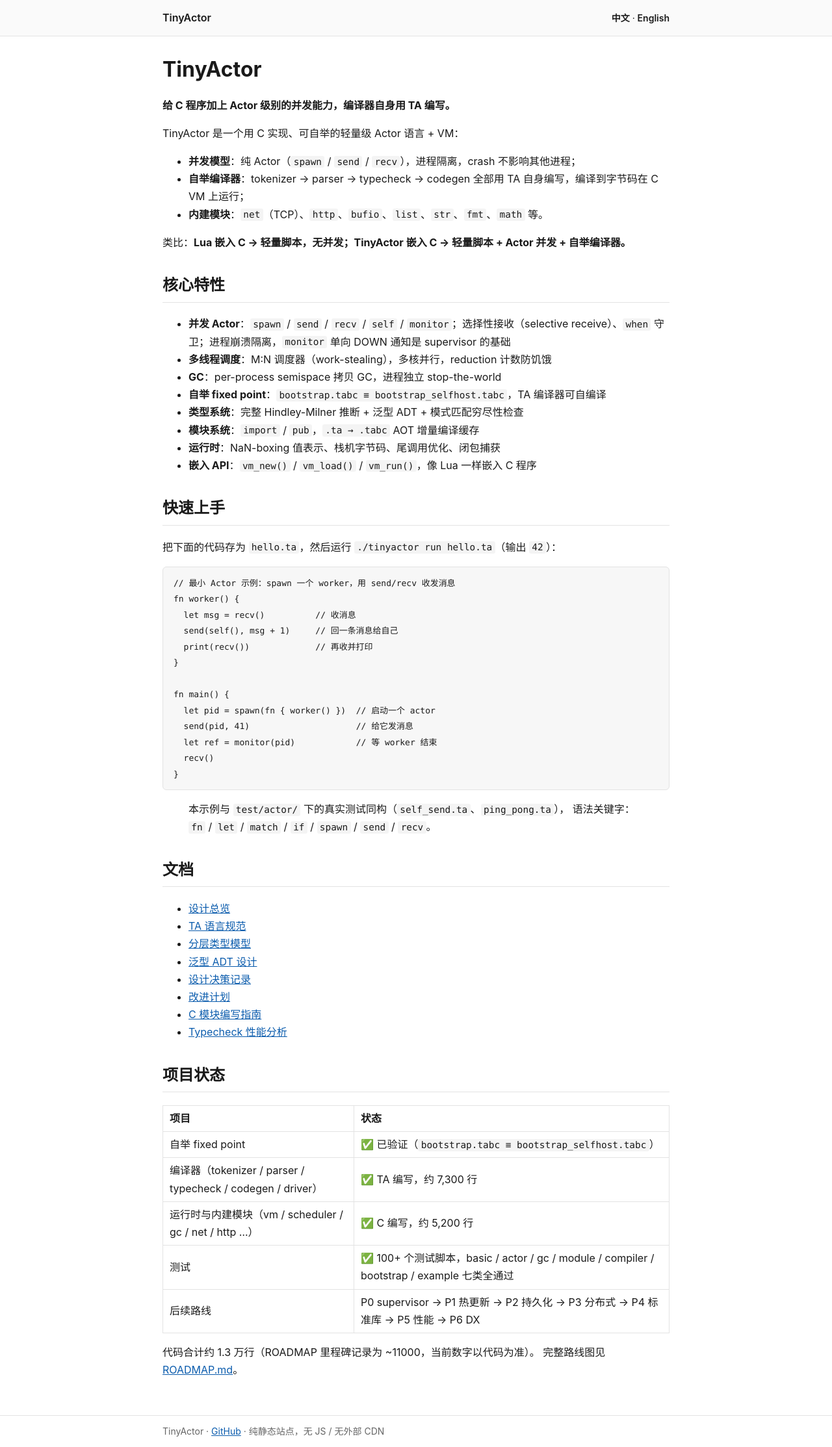
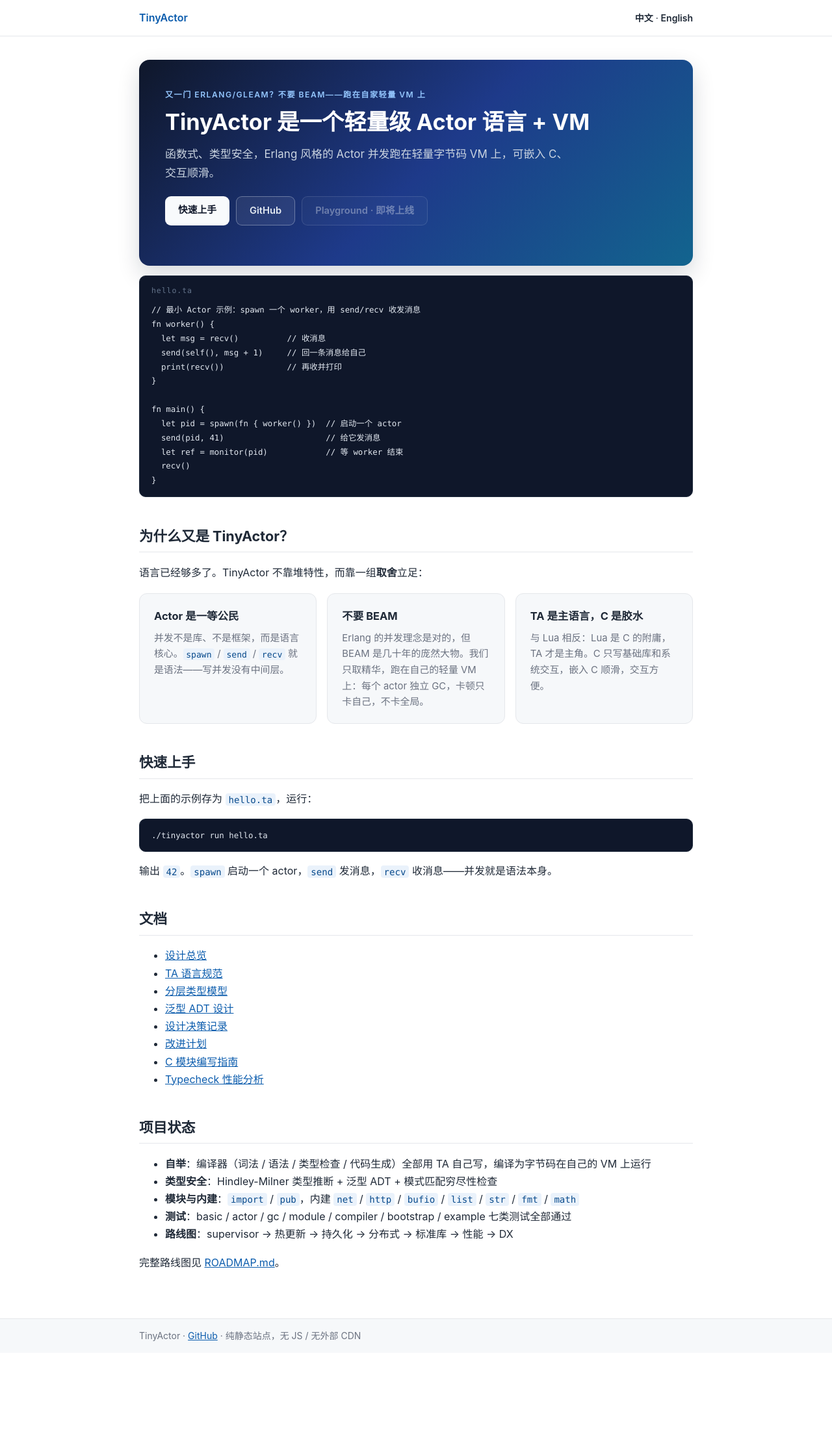
Before and after one commit to tiancaiamao/tinyactor, a Jekyll site: the page built from docs/index.md, in a window 1280 px wide. Shown: the whole page at 65% size. Built offline with Jekyll 4.4.1, drawn with Linux system fonts in a browser that asks for light colours; after the commit the page ends 2082 px from its top, so only the background shows below that.

Commit message:
phase1: website redesign — philosophy-first homepage with dark hero (issue #34 follow-up) (#42)
- index.md/index-en.md: 理念叙事（Actor 一等公民 / 不要 BEAM+独立GC / TA 主语言 C 胶水），
  砍掉内部实现细节（bootstrap.tabc/semispace/NaN-boxing/行数统计），强调函数式+类型安全+C交互
- _layouts/default.html: dark hero 渐变 + 品牌色 + 卡片布局 + 代码高亮，无 CDN/JS
- _config.yml: description 与定位一致
- 8 个既有 docs/*.md 零改动；hello 示例语义不变（run 输出 42）

Eval: .pge/eval-task-website-v2.md (PASS 8/8)
Review: .pge/review-phase1.md (无 P1)

````diff
--- a/docs/_config.yml
+++ b/docs/_config.yml
@@ -2,7 +2,7 @@
 # 站点地址：https://tiancaiamao.github.io/tinyactor/
 
 title: TinyActor
-description: 嵌入式 Actor 并发脚本语言 — 自举编译器 + 内建 net/http/bufio/list 等模块
+description: 轻量级 Actor 语言 + VM — 函数式、类型安全，Erlang 风格 Actor 并发，可嵌入 C、交互顺滑
 
 # 子路径部署：baseurl 必须与仓库名一致（GitHub Pages 项目站点）
 baseurl: "/tinyactor"
--- a/docs/_layouts/default.html
+++ b/docs/_layouts/default.html
@@ -6,31 +6,66 @@
 <title>{% if page.title %}{{ page.title }} · {% endif %}{{ site.title }}</title>
 <meta name="description" content="{{ site.description }}">
 <style>
-:root { --fg:#1a1a1a; --bg:#ffffff; --accent:#0b5cad; --muted:#666; --border:#e3e3e3; }
-* { box-sizing: border-box; }
+:root {
+  --bg:#ffffff; --bg-soft:#f6f8fa; --fg:#1f2937; --muted:#6b7280;
+  --border:#e5e7eb; --accent:#0b5cad; --accent-soft:#eaf2fb;
+  --code-bg:#0f172a; --code-fg:#e2e8f0; --code-border:#1e293b;
+}
+* { box-sizing:border-box; }
+html { scroll-behavior:smooth; }
 body { margin:0; font:16px/1.7 -apple-system,"PingFang SC","Hiragino Sans GB","Microsoft YaHei","Segoe UI",sans-serif; color:var(--fg); background:var(--bg); }
-header.site { border-bottom:1px solid var(--border); background:#fafafa; }
-header.site .wrap { max-width:820px; margin:0 auto; padding:14px 20px; display:flex; align-items:baseline; gap:14px; }
+a { color:var(--accent); }
+header.site { border-bottom:1px solid var(--border); background:var(--bg); }
+header.site .wrap { max-width:900px; margin:0 auto; padding:14px 24px; display:flex; align-items:baseline; gap:16px; }
 header.site a { color:inherit; text-decoration:none; font-weight:600; }
+header.site .brand { color:var(--accent); }
 header.site .lang { margin-left:auto; font-size:14px; }
-main { max-width:820px; margin:0 auto; padding:8px 20px 40px; }
+main { max-width:900px; margin:0 auto; padding:32px 24px 56px; }
 h1 { font-size:2rem; line-height:1.3; }
-h2 { margin-top:2rem; border-bottom:1px solid var(--border); padding-bottom:.3rem; }
-a { color:var(--accent); }
-code, pre { font-family:"SF Mono",Menlo,Consolas,monospace; font-size:.9em; }
-code { background:#f4f4f4; padding:.1em .3em; border-radius:3px; }
-pre { background:#f7f7f7; border:1px solid var(--border); border-radius:6px; padding:12px 16px; overflow-x:auto; }
-pre code { background:none; padding:0; }
+h2 { margin-top:2.6rem; border-bottom:1px solid var(--border); padding-bottom:.35rem; font-size:1.35rem; }
+h3 { margin-top:1.6rem; font-size:1.05rem; }
+code, pre { font-family:"SF Mono",Menlo,Consolas,"Liberation Mono",monospace; font-size:.88em; }
+code { background:var(--accent-soft); color:#084a8c; padding:.12em .35em; border-radius:4px; }
+pre { background:var(--code-bg); color:var(--code-fg); border:1px solid var(--code-border); border-radius:10px; padding:14px 18px; overflow-x:auto; line-height:1.55; }
+pre code { background:none; color:inherit; padding:0; }
+
+/* ---- Hero (homepage): dark gradient band with brand color ---- */
+.hero { background:linear-gradient(135deg,#0f172a 0%,#1e3a8a 52%,#0e7490 118%); color:#f8fafc; border-radius:16px; padding:44px 40px 36px; margin:4px 0 14px; box-shadow:0 14px 34px rgba(15,23,42,.16); }
+.hero .kicker { margin:0 0 10px; font-size:.76rem; font-weight:600; letter-spacing:.12em; text-transform:uppercase; color:#93c5fd; }
+.hero h1 { margin:0 0 14px; font-size:2.15rem; line-height:1.22; color:#ffffff; border-bottom:none; font-weight:700; }
+.hero .lead { margin:0 0 22px; font-size:1.06rem; color:#cbd5e1; max-width:58ch; }
+.hero-actions { display:flex; flex-wrap:wrap; gap:10px; margin-bottom:26px; }
+.btn { display:inline-block; padding:9px 20px; border-radius:9px; font-size:.92rem; font-weight:600; text-decoration:none; background:#f8fafc; color:#0f172a; }
+.btn:hover { background:#ffffff; box-shadow:0 4px 12px rgba(0,0,0,.25); }
+.btn.ghost { background:rgba(248,250,252,.07); color:#e2e8f0; border:1px solid rgba(226,232,240,.35); }
+.btn.ghost:hover { background:rgba(248,250,252,.16); }
+.btn.disabled { opacity:.42; cursor:not-allowed; pointer-events:none; }
+
+/* ---- Hero code block: dark, sits right below the hero ---- */
+.hero-code::before { content:"hello.ta"; display:block; font-family:"SF Mono",Menlo,Consolas,monospace; font-size:.72rem; letter-spacing:.08em; color:#64748b; margin-bottom:10px; }
+
+/* ---- Idea cards: one trade-off per card ---- */
+.card-grid { display:grid; grid-template-columns:repeat(auto-fit,minmax(250px,1fr)); gap:16px; margin:18px 0 4px; }
+.card { background:var(--bg-soft); border:1px solid var(--border); border-radius:12px; padding:20px 22px; }
+.card h3 { margin:0 0 8px; font-size:1.03rem; color:var(--fg); }
+.card p { margin:0; color:var(--muted); font-size:.93rem; line-height:1.65; }
+
 table { border-collapse:collapse; width:100%; }
 th, td { border:1px solid var(--border); padding:6px 10px; text-align:left; }
-footer { border-top:1px solid var(--border); color:var(--muted); font-size:14px; }
-footer .wrap { max-width:820px; margin:0 auto; padding:12px 20px; }
+footer { border-top:1px solid var(--border); color:var(--muted); font-size:14px; background:var(--bg-soft); }
+footer .wrap { max-width:900px; margin:0 auto; padding:14px 24px; }
+footer a { color:var(--accent); }
+@media (max-width:640px) {
+  .hero { padding:32px 24px 28px; border-radius:12px; }
+  .hero h1 { font-size:1.6rem; }
+  .card-grid { grid-template-columns:1fr; }
+}
 </style>
 </head>
 <body>
 <header class="site">
   <div class="wrap">
-    <a href="{{ site.baseurl }}/">{{ site.title }}</a>
+    <a class="brand" href="{{ site.baseurl }}/">{{ site.title }}</a>
     <span class="lang">
       {% if page.lang == 'en' %}<a href="{{ site.baseurl }}/">中文</a> · <strong>English</strong>
       {% else %}<strong>中文</strong> · <a href="{{ site.baseurl }}/index-en.html">English</a>{% endif %}
--- a/docs/index.md
+++ b/docs/index.md
@@ -1,33 +1,18 @@
 ---
 layout: default
-title: 嵌入式 Actor 并发脚本语言
+title: 轻量级 Actor 语言 + VM
 lang: zh
 ---
-# TinyActor
-
-**给 C 程序加上 Actor 级别的并发能力，编译器自身用 TA 编写。**
-
-TinyActor 是一个用 C 实现、可自举的轻量级 Actor 语言 + VM：
-- **并发模型**：纯 Actor（`spawn` / `send` / `recv`），进程隔离，crash 不影响其他进程；
-- **自举编译器**：tokenizer → parser → typecheck → codegen 全部用 TA 自身编写，编译到字节码在 C VM 上运行；
-- **内建模块**：`net`（TCP）、`http`、`bufio`、`list`、`str`、`fmt`、`math` 等。
-
-类比：**Lua 嵌入 C → 轻量脚本，无并发；TinyActor 嵌入 C → 轻量脚本 + Actor 并发 + 自举编译器。**
-
-## 核心特性
-
-- **并发 Actor**：`spawn` / `send` / `recv` / `self` / `monitor`；选择性接收（selective receive）、`when` 守卫；进程崩溃隔离，`monitor` 单向 DOWN 通知是 supervisor 的基础
-- **多线程调度**：M:N 调度器（work-stealing），多核并行，reduction 计数防饥饿
-- **GC**：per-process semispace 拷贝 GC，进程独立 stop-the-world
-- **自举 fixed point**：`bootstrap.tabc ≡ bootstrap_selfhost.tabc`，TA 编译器可自编译
-- **类型系统**：完整 Hindley-Milner 推断 + 泛型 ADT + 模式匹配穷尽性检查
-- **模块系统**：`import` / `pub`，`.ta → .tabc` AOT 增量编译缓存
-- **运行时**：NaN-boxing 值表示、栈机字节码、尾调用优化、闭包捕获
-- **嵌入 API**：`vm_new()` / `vm_load()` / `vm_run()`，像 Lua 一样嵌入 C 程序
-
-## 快速上手
-
-把下面的代码存为 `hello.ta`，然后运行 `./tinyactor run hello.ta`（输出 `42`）：
+<div class="hero">
+  <p class="kicker">又一门 Erlang/Gleam？不要 BEAM——跑在自家轻量 VM 上</p>
+  <h1>TinyActor 是一个轻量级 Actor 语言 + VM</h1>
+  <p class="lead">函数式、类型安全，Erlang 风格的 Actor 并发跑在轻量字节码 VM 上，可嵌入 C、交互顺滑。</p>
+  <div class="hero-actions">
+    <a class="btn" href="#quick-start">快速上手</a>
+    <a class="btn ghost" href="https://github.com/tiancaiamao/tinyactor">GitHub</a>
+    <span class="btn ghost disabled" aria-disabled="true">Playground · 即将上线</span>
+  </div>
+</div>
 
 ```ta
 // 最小 Actor 示例：spawn 一个 worker，用 send/recv 收发消息
@@ -44,9 +29,36 @@ fn main() {
   recv()
 }
 ```
+{:.hero-code}
 
-> 本示例与 `test/actor/` 下的真实测试同构（`self_send.ta`、`ping_pong.ta`），
-> 语法关键字：`fn` / `let` / `match` / `if` / `spawn` / `send` / `recv`。
+## 为什么又是 TinyActor？
+
+语言已经够多了。TinyActor 不靠堆特性，而靠一组**取舍**立足：
+
+<div class="card-grid">
+  <div class="card">
+    <h3>Actor 是一等公民</h3>
+    <p>并发不是库、不是框架，而是语言核心。<code>spawn</code> / <code>send</code> / <code>recv</code> 就是语法——写并发没有中间层。</p>
+  </div>
+  <div class="card">
+    <h3>不要 BEAM</h3>
+    <p>Erlang 的并发理念是对的，但 BEAM 是几十年的庞然大物。我们只取精华，跑在自己的轻量 VM 上：每个 actor 独立 GC，卡顿只卡自己，不卡全局。</p>
+  </div>
+  <div class="card">
+    <h3>TA 是主语言，C 是胶水</h3>
+    <p>与 Lua 相反：Lua 是 C 的附庸，TA 才是主角。C 只写基础库和系统交互，嵌入 C 顺滑，交互方便。</p>
+  </div>
+</div>
+
+## 快速上手 {#quick-start}
+
+把上面的示例存为 `hello.ta`，运行：
+
+```console
+./tinyactor run hello.ta
+```
+
+输出 `42`。`spawn` 启动一个 actor，`send` 发消息，`recv` 收消息——并发就是语法本身。
 
 ## 文档
 
@@ -61,13 +73,10 @@ fn main() {
 
 ## 项目状态
 
-| 项目 | 状态 |
-|------|------|
-| 自举 fixed point | ✅ 已验证（`bootstrap.tabc ≡ bootstrap_selfhost.tabc`） |
-| 编译器（tokenizer / parser / typecheck / codegen / driver） | ✅ TA 编写，约 7,300 行 |
-| 运行时与内建模块（vm / scheduler / gc / net / http …） | ✅ C 编写，约 5,200 行 |
-| 测试 | ✅ 100+ 个测试脚本，basic / actor / gc / module / compiler / bootstrap / example 七类全通过 |
-| 后续路线 | P0 supervisor → P1 热更新 → P2 持久化 → P3 分布式 → P4 标准库 → P5 性能 → P6 DX |
+- **自举**：编译器（词法 / 语法 / 类型检查 / 代码生成）全部用 TA 自己写，编译为字节码在自己的 VM 上运行
+- **类型安全**：Hindley-Milner 类型推断 + 泛型 ADT + 模式匹配穷尽性检查
+- **模块与内建**：`import` / `pub`，内建 `net` / `http` / `bufio` / `list` / `str` / `fmt` / `math`
+- **测试**：basic / actor / gc / module / compiler / bootstrap / example 七类测试全部通过
+- **路线图**：supervisor → 热更新 → 持久化 → 分布式 → 标准库 → 性能 → DX
 
-代码合计约 1.3 万行（ROADMAP 里程碑记录为 ~11000，当前数字以代码为准）。
 完整路线图见 [ROADMAP.md](https://github.com/tiancaiamao/tinyactor/blob/main/ROADMAP.md)。
````
Also changed, not shown: docs/index-en.md (+45 -36 lines).
